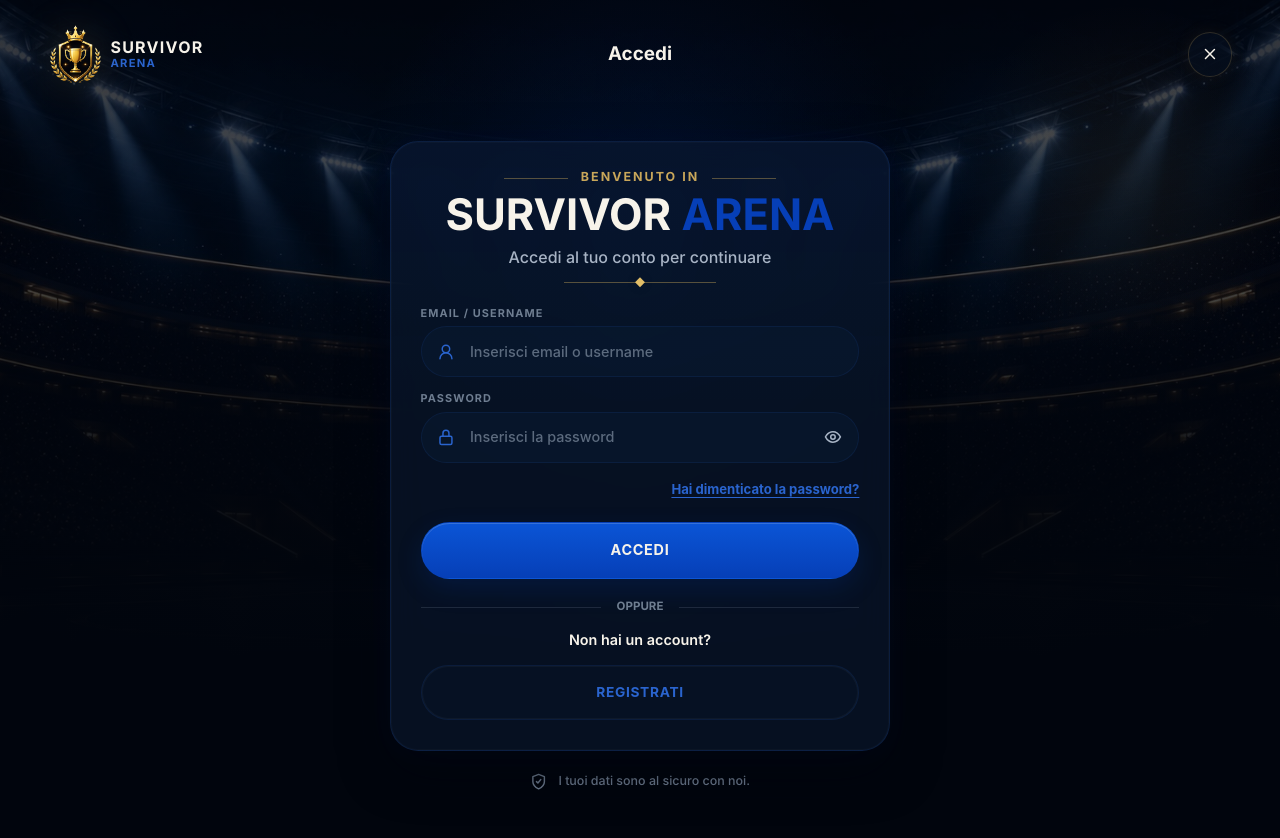
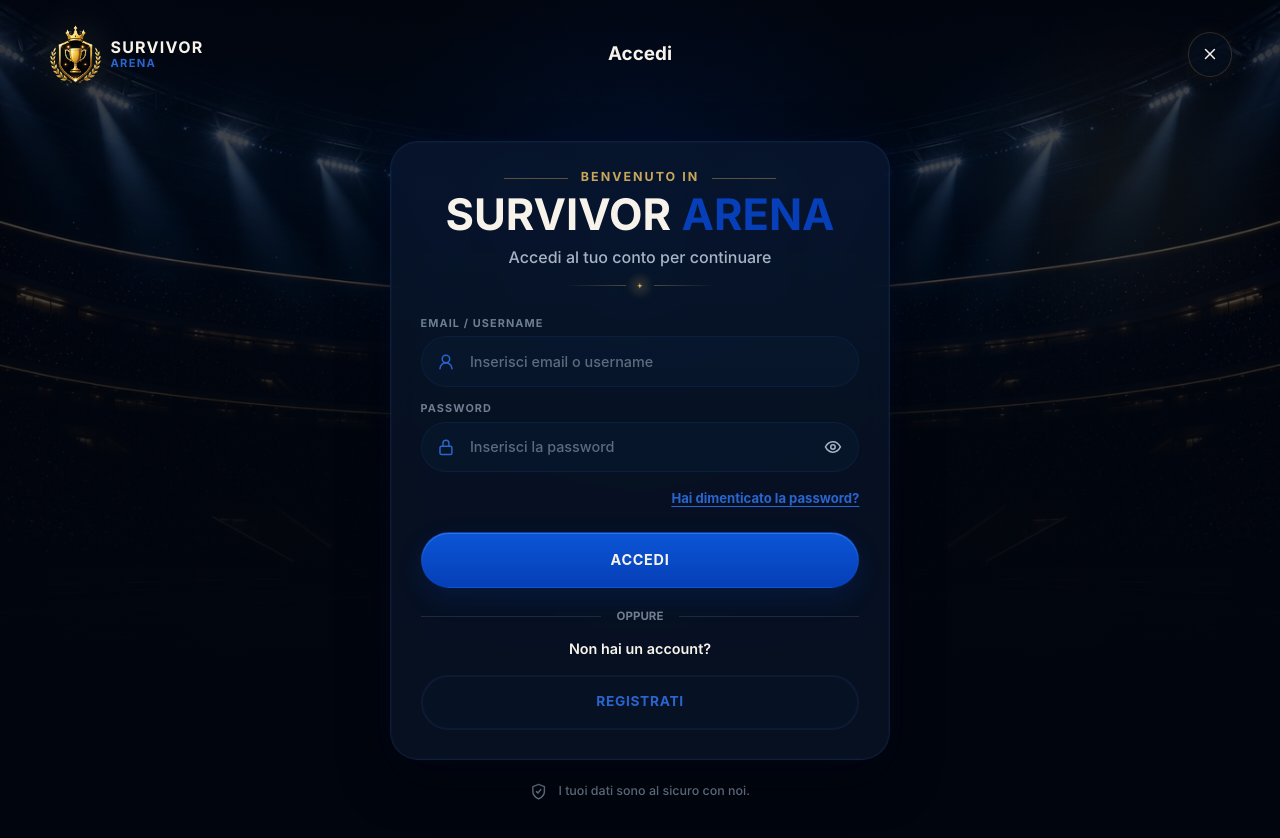
Before and after one commit to aiprotips/survivor-arena, a Next.js app: page /login in a window 1280 px wide. Shown: the top 838 px of the page. Built offline with nearby package versions, Linux system fonts and the light colour scheme.

Commit message:
Add premium divider component

```diff
--- a/app/globals.css
+++ b/app/globals.css
@@ -513,6 +513,54 @@ a {
     color: var(--color-gold);
   }
 
+  .ui-premium-divider {
+    display: grid;
+    width: min(9.5rem, 48vw);
+    min-height: 0.9rem;
+    grid-template-columns: minmax(2rem, 1fr) auto minmax(2rem, 1fr);
+    align-items: center;
+    gap: 0.52rem;
+    color: var(--color-gold-strong);
+  }
+
+  .ui-premium-divider-line {
+    height: 1px;
+    opacity: 0.84;
+  }
+
+  .ui-premium-divider-line-left {
+    background: linear-gradient(90deg, transparent, color-mix(in srgb, var(--color-gold) 42%, transparent));
+  }
+
+  .ui-premium-divider-line-right {
+    background: linear-gradient(90deg, color-mix(in srgb, var(--color-gold) 42%, transparent), transparent);
+  }
+
+  .ui-premium-divider-star {
+    position: relative;
+    display: grid;
+    width: 0.74rem;
+    aspect-ratio: 1;
+    place-items: center;
+    color: var(--color-gold-strong);
+    filter: drop-shadow(0 0 0.42rem color-mix(in srgb, var(--color-gold) 30%, transparent));
+  }
+
+  .ui-premium-divider-star::before {
+    content: "";
+    position: absolute;
+    inset: -0.52rem;
+    border-radius: var(--radius-pill);
+    background: radial-gradient(circle, color-mix(in srgb, var(--color-gold) 18%, transparent), transparent 68%);
+  }
+
+  .ui-premium-divider-star-icon {
+    position: relative;
+    z-index: 1;
+    width: 0.48rem;
+    fill: currentColor;
+  }
+
   .auth-page {
     position: relative;
     isolation: isolate;
@@ -687,27 +735,6 @@ a {
     font-size: clamp(0.88rem, 3.4vw, 1rem);
     font-weight: 500;
     line-height: 1.35;
-  }
-
-  .auth-heading-divider {
-    position: relative;
-    display: block;
-    width: min(9.5rem, 48vw);
-    height: 1px;
-    margin-top: 0.22rem;
-    background: color-mix(in srgb, var(--color-gold) 42%, transparent);
-  }
-
-  .auth-heading-divider::after {
-    content: "";
-    position: absolute;
-    left: 50%;
-    top: 50%;
-    width: 0.42rem;
-    aspect-ratio: 1;
-    background: var(--color-gold-strong);
-    box-shadow: var(--shadow-gold-glow);
-    transform: translate(-50%, -50%) rotate(45deg);
   }
 
   .auth-form {
--- a/src/components/login/LoginView.tsx
+++ b/src/components/login/LoginView.tsx
@@ -6,6 +6,7 @@ import type { FormEvent } from "react";
 import { BrandLogo } from "@/components/home/BrandLogo";
 import { Button } from "@/components/ui/Button";
 import { Card } from "@/components/ui/Card";
+import { PremiumDivider } from "@/components/ui/PremiumDivider";
 
 export function LoginView() {
   const [isPasswordVisible, setIsPasswordVisible] = useState(false);
@@ -35,7 +36,7 @@ export function LoginView() {
               Survivor <span className="auth-title-accent">Arena</span>
             </h2>
             <p className="auth-subtitle">Accedi al tuo conto per continuare</p>
-            <span className="auth-heading-divider" aria-hidden="true" />
+            <PremiumDivider />
           </div>
 
           <form className="auth-form" onSubmit={handleSubmit}>
--- /dev/null
+++ b/src/components/ui/PremiumDivider.tsx
@@ -0,0 +1,22 @@
+import type { HTMLAttributes } from "react";
+import { cn } from "@/lib/cn";
+
+type PremiumDividerProps = HTMLAttributes<HTMLDivElement>;
+
+export function PremiumDivider({ className, ...props }: PremiumDividerProps) {
+  return (
+    <div
+      {...props}
+      aria-hidden="true"
+      className={cn("ui-premium-divider", className)}
+    >
+      <span className="ui-premium-divider-line ui-premium-divider-line-left" />
+      <span className="ui-premium-divider-star">
+        <svg className="ui-premium-divider-star-icon" viewBox="0 0 24 24">
+          <path d="M12 3.5 14.15 9.85 20.5 12 14.15 14.15 12 20.5 9.85 14.15 3.5 12 9.85 9.85 12 3.5Z" />
+        </svg>
+      </span>
+      <span className="ui-premium-divider-line ui-premium-divider-line-right" />
+    </div>
+  );
+}
```
